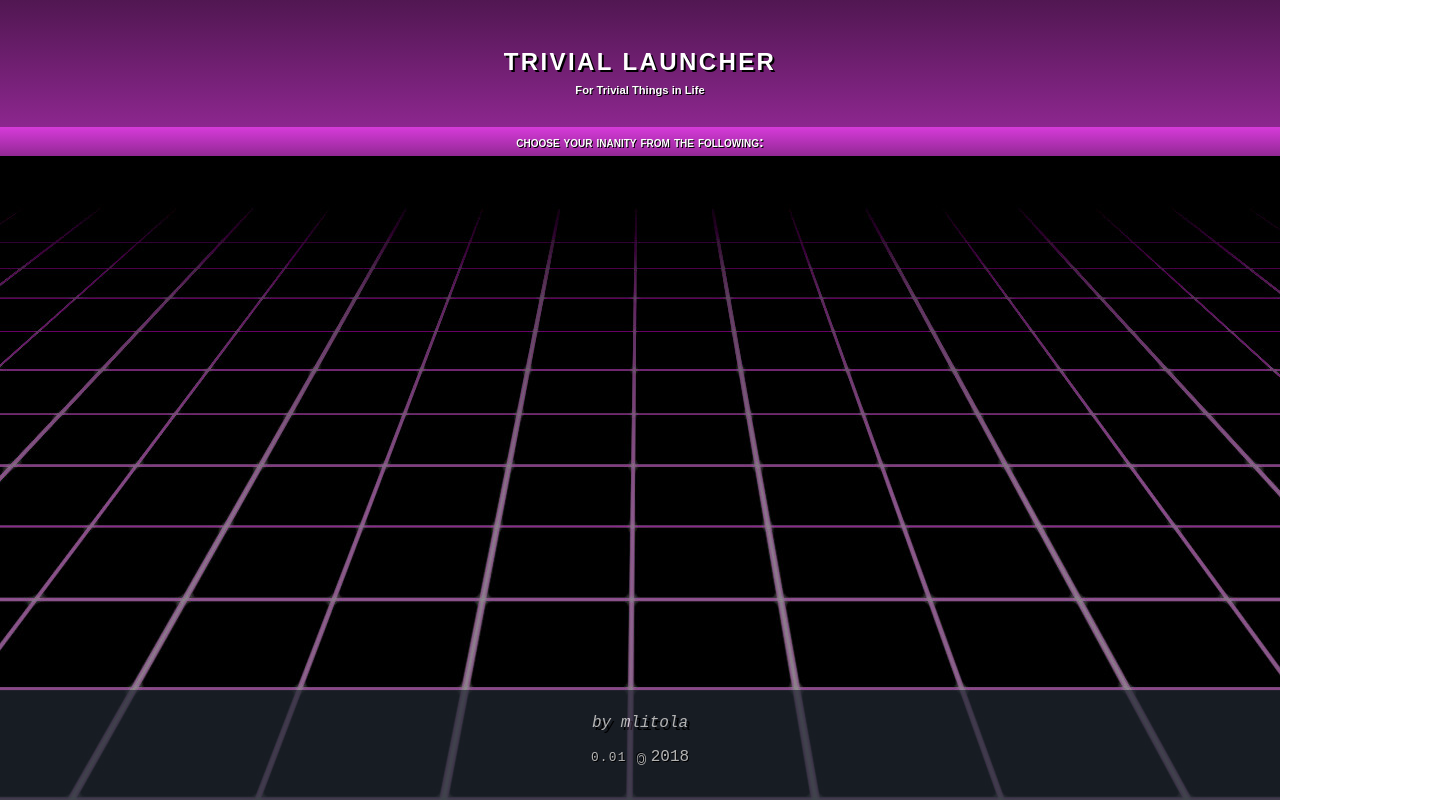
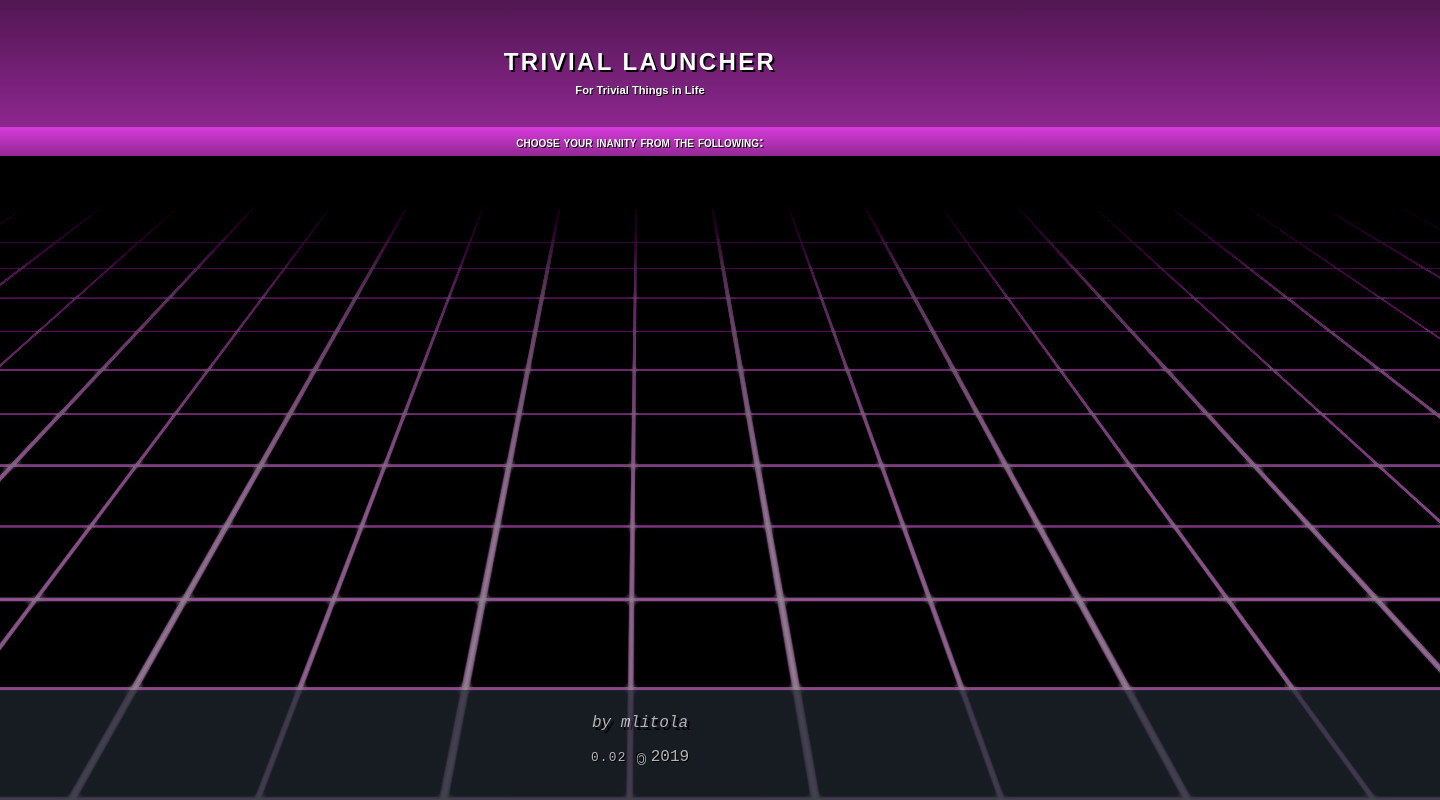
Before and after one commit to mlitola/TrivialLauncher, a React (Create React App) app in the folder frontend/: page / in a window 1280 px wide. Shown: the whole page, 1440 px wide, since content can reach past the window. Built offline with nearby package versions, Linux system fonts and the light colour scheme; no server answers.

Commit message:
Added flex for body (github challenge: commit every day for 30 days [commit #1])

```diff
--- a/frontend/src/config.js
+++ b/frontend/src/config.js
@@ -14,6 +14,6 @@ export const APP_TITLE = "APPS";
 export const MISC_TITLE = "MISC";
 
 //FOOTER
-export const VERSION = "0.01";
+export const VERSION = "0.02";
 export const CREATED_BY = "mlitola";
-export const CREATED_AT = "2018";
+export const CREATED_AT = "2019";
--- a/frontend/src/resources/css/App.css
+++ b/frontend/src/resources/css/App.css
@@ -5,7 +5,7 @@
   background-image: url('../img/background.jpeg');
   background-position: center;
   height: 800px;
-  width: 100%;
+  width: 1600px;
   display: flex;
   flex-direction: column;
   flex-flow: column wrap;
--- a/frontend/src/resources/css/index.css
+++ b/frontend/src/resources/css/index.css
@@ -2,4 +2,8 @@ body {
   margin: 0;
   padding: 0;
   font-family: sans-serif;
+  width: 100%;
+  display: inline-flex;
+  justify-content: center;
+  background: black;
 }
```
